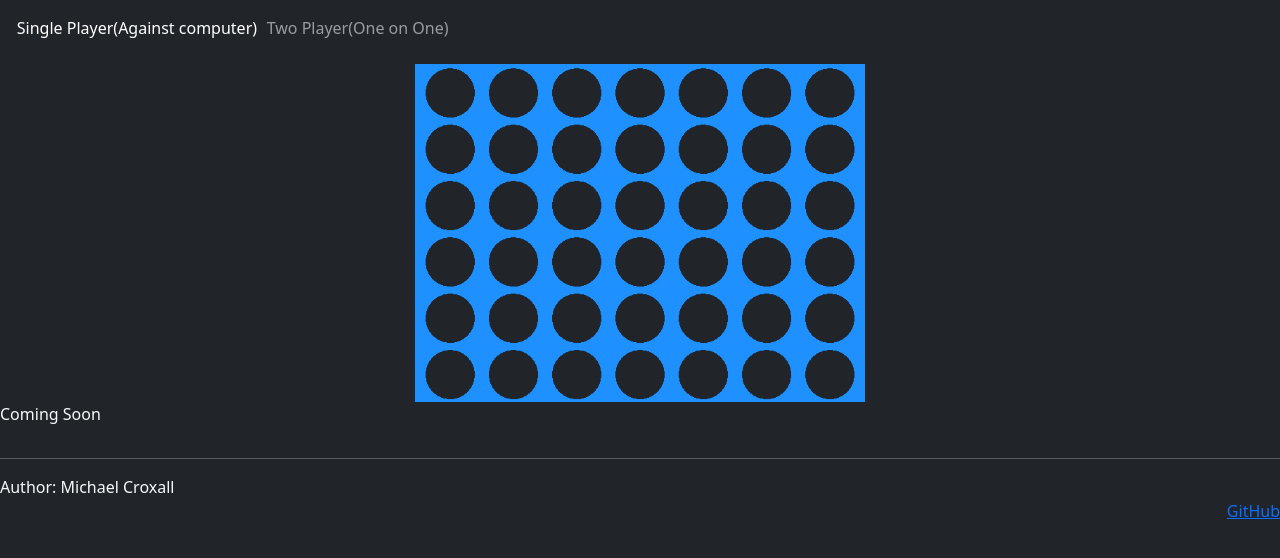
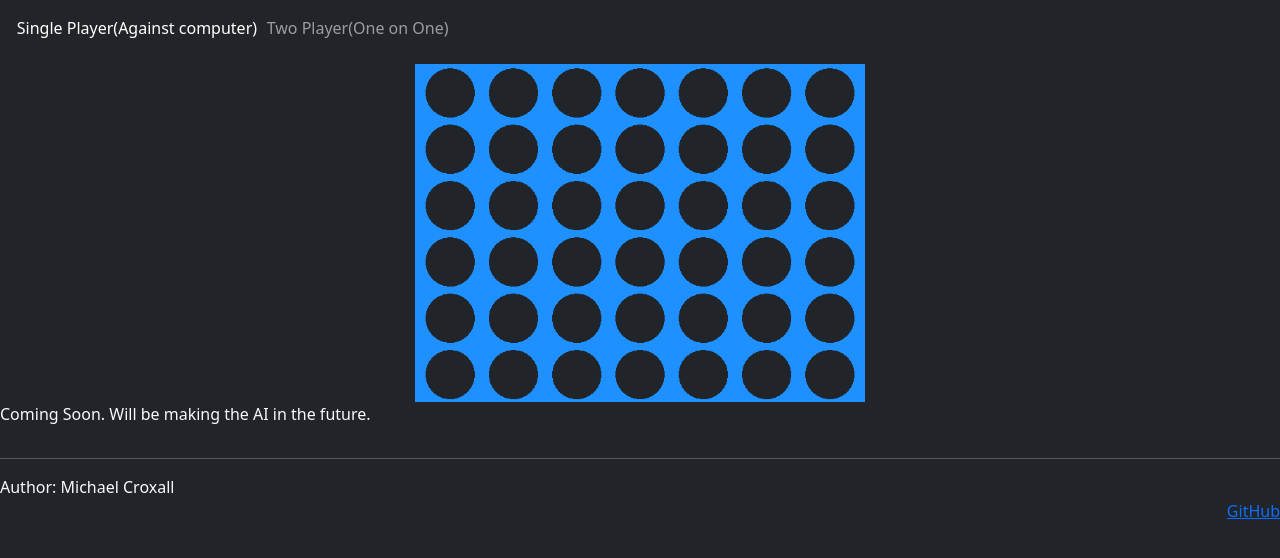
Before and after one commit to mwcrox/Startup, a plain HTML site: page connect4/single.html in a window 1280 px wide. Shown: the part 142-700 px from the top of the page. Drawn offline with nearby package versions, Linux system fonts and the light colour scheme.

Commit message:
Future update

```diff
--- a/connect4/single.html
+++ b/connect4/single.html
@@ -52,7 +52,7 @@
       </header>
 
     <img src="Connect4Board.png" alt="The Connect 4 Board" id="connect4boardhere">
-    <p>Coming Soon</p>
+    <p>Coming Soon. Will be making the AI in the future. </p>
 
 
     <footer>
```
